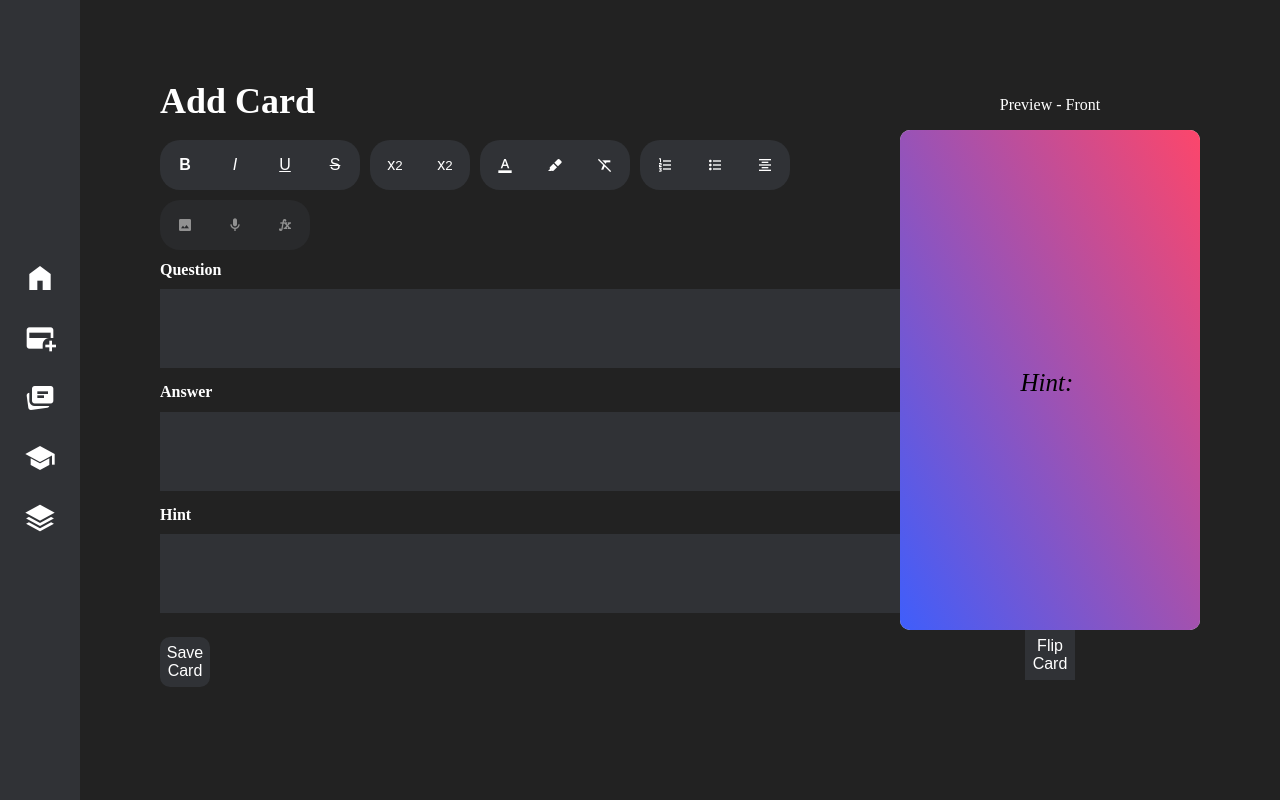
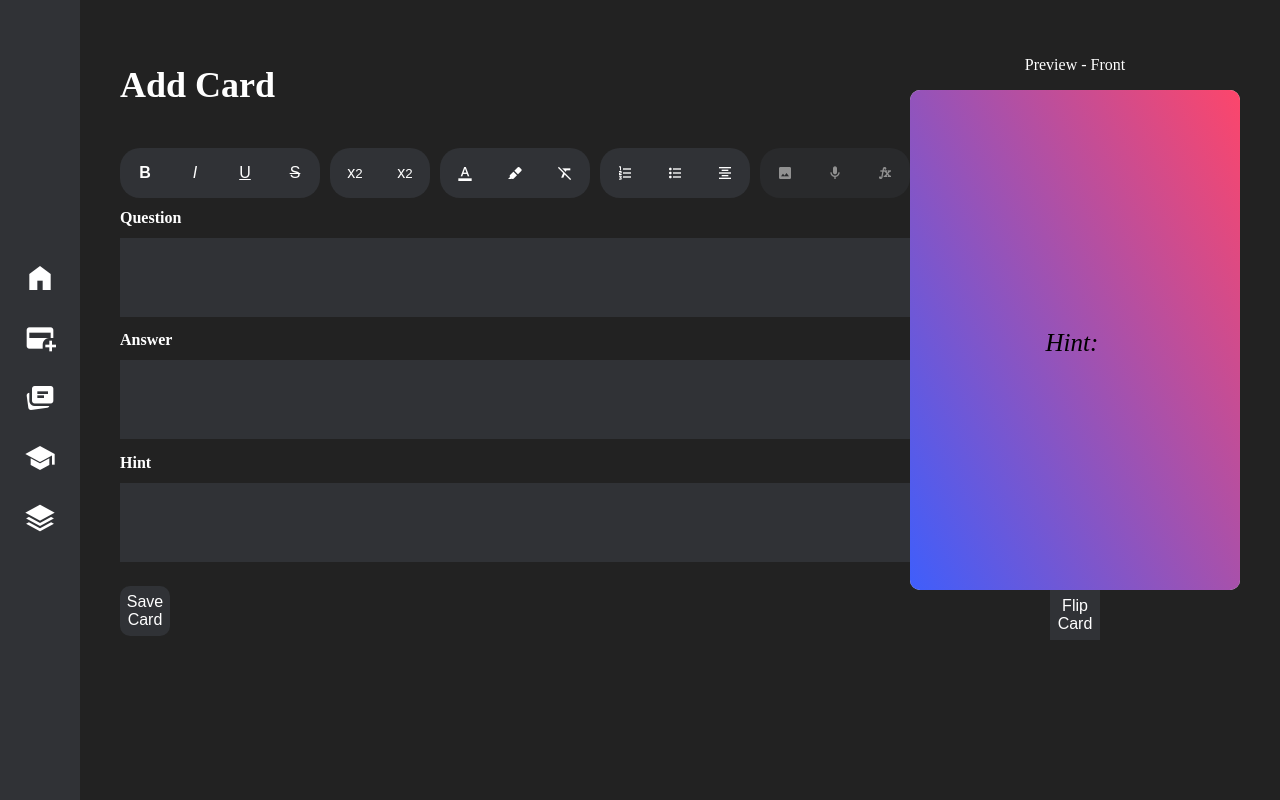
Before and after one commit to 18barbers2/gostudycards, a React (Vite) app in the folder frontend/: page /add-card in a window 1280 px wide. Built offline with nearby package versions, Linux system fonts and the light colour scheme.

Commit message:
style: added layout component as a parent to all main pages

```diff
--- /dev/null
+++ b/frontend/src/components/Layout/Layout.css
@@ -0,0 +1,21 @@
+.app-container {
+    display: flex;
+    min-height: 100vh;
+}
+
+.navbar {
+    position: fixed;
+    left: 0;
+    top: 0;
+    height: 100vh;
+    width: 80px;
+    background-color: #303236;
+    z-index: 100;
+}
+
+.main-content {
+    margin-left: 80px;
+    padding: 40px;
+    flex: 1;
+    overflow-y: auto;
+}
--- /dev/null
+++ b/frontend/src/components/Layout/Layout.tsx
@@ -0,0 +1,17 @@
+import NavBar from "../NavBar";
+import './Layout.css';
+
+interface LayoutProps {
+    children: React.ReactNode;
+}
+
+export function Layout({ children }: LayoutProps) {
+    return (
+        <div className="app-container">
+            <NavBar/>
+            <main className="main-content">
+                {children}
+            </main>
+        </div>
+    );
+}
--- a/frontend/src/css/AddCard.css
+++ b/frontend/src/css/AddCard.css
@@ -33,11 +33,8 @@
 .add-card-page {
     background-color: var(--bg-primary);
     color: white;
-    margin-left: 80px;
-    padding: 80px;
     display: flex;
     flex-direction: row;
-    /* gap: 10px; */
 }
 
 .field-input {
--- a/frontend/src/css/CardBuilder.css
+++ b/frontend/src/css/CardBuilder.css
@@ -1,8 +1,6 @@
 .card-builder-page {
     background-color: #222222;
     color: white;
-    margin-left: 80px;
-    padding: 80px;
 }
 
 .card-input {
@@ -18,10 +16,6 @@ body {
     background-color: #222222;
 }
 
-.page-title {
-    margin: 0;
-}
-
 .card-builder {
     display: flex;
     gap: 1%;
--- a/frontend/src/css/Decks.css
+++ b/frontend/src/css/Decks.css
@@ -1,8 +1,6 @@
 .decks-page {
     background-color: #222222;
     color: white;
-    margin-left: 80px;
-    padding: 80px;
 }
 .decks {
     display: flex;
--- a/frontend/src/css/Home.css
+++ b/frontend/src/css/Home.css
@@ -1,8 +1,6 @@
 .home-page {
     background-color: #222222;
     color: white;
-    margin-left: 80px;
-    padding: 80px;
 }
 
 .home-page-container {
--- a/frontend/src/css/NavBar.css
+++ b/frontend/src/css/NavBar.css
@@ -1,12 +1,3 @@
-.navbar {
-    position: fixed;
-    left: 0;
-    top: 0;
-    height: 100%;
-    width: 80px;
-    background-color: #303236;
-    z-index: 100;
-}
 ul {
     list-style-type: none;
     margin: 0;
--- a/frontend/src/pages/AddCard.tsx
+++ b/frontend/src/pages/AddCard.tsx
@@ -4,6 +4,7 @@ import '../css/AddCard.css';
 import FieldInput from '../components/FieldInput';
 import type { FieldInputHandle } from '../components/FieldInput';
 import CardPreview from '../components/CardPreview';
+import { Layout } from '../components/Layout/Layout';
 
 
 export default function AddCard() {
@@ -65,6 +66,9 @@ export default function AddCard() {
     const backTemplate = `<div style="padding: 20px; text-align: center;"><h3 style="color: #000000ff; margin-bottom: 15px;">Answer:</h3><p style="color: #000000ff; font-size: 1.2em;">{{Answer}}</p></div>`;
 
     return (
+
+        <Layout>
+
             <div className='add-card-page'>
                 <div className='input-section'>
                     <h1 className='page-title'>Add Card</h1>
@@ -133,5 +137,6 @@ export default function AddCard() {
                         onFlip={handleFlip}></CardPreview>
                 </div>
             </div>
+        </Layout>
     );
 }
--- a/frontend/src/pages/CardBuilder.tsx
+++ b/frontend/src/pages/CardBuilder.tsx
@@ -1,6 +1,7 @@
 import { useState } from 'react';
 import '../css/CardBuilder.css';
 import Card from '../components/Card';
+import { Layout } from '../components/Layout/Layout';
 
 function createDoc ( userHtml: string ) {
 
@@ -49,7 +50,7 @@ function Preview({html, side, onFlip} : { html: string; srcDoc : string ; side:
             <p style={{marginBottom: '10px'}}>Preview - {side === 'front' ?  'Front' : 'Back'}</p>
             <Card
                 template={html}
-                data={{ Question: "What is 2+2", Answer: "it equals 4 you dummy", Hint: "count how many wheels on a car", Description: "Description goes here, it's simple just add two together two times. "}}>
+                data={{ Question: "What is 2+2", Answer: "it equals 4 you dummy", Hint: "count how many wheels on a car", Description: "Description goes here, it's simple just add two together two times. " }} id={''} deckId={''}>
             </Card>
             <button onClick={onFlip} style={{marginTop: '10px'}}>Flip Card</button>
         </div>
@@ -102,6 +103,8 @@ export default function CardBuilder() {
 
     // Card Builder Page
     return (
+
+        <Layout>
             <div className='card-builder-page'>
                 <h1 className='page-title'>Card Builder</h1>
                 <div className='editor-controls'>
@@ -127,5 +130,6 @@ export default function CardBuilder() {
                 </div>
 
             </div>
+        </Layout>
     );
 }
--- a/frontend/src/pages/Decks.tsx
+++ b/frontend/src/pages/Decks.tsx
@@ -2,7 +2,7 @@ import '../css/Decks.css';
 import DeckTile from '../components/DeckTile.tsx';
 import { useState } from 'react';
 import type { DeckProps } from '../components/Deck.tsx';
-
+import { Layout } from '../components/Layout/Layout.tsx';
 
 
 export function Decks() {
@@ -83,8 +83,10 @@ export function Decks() {
 
 
     return (
+
+        <Layout>
             <div className='decks-page'>
-            <h2>Decks</h2>
+                <h1>Decks</h1>
                 <p>This is the Decks page. Here you will be able to view and manage your decks of cards.</p>
                 <div className='decks'>
                     {decks.map((deck) => (
@@ -96,6 +98,7 @@ export function Decks() {
                     ))}
                 </div>
             </div>
+        </Layout>
     );
 }
 
--- a/frontend/src/pages/Home.tsx
+++ b/frontend/src/pages/Home.tsx
@@ -1,8 +1,12 @@
 import '../css/Home.css';
 import { DashboardCard, GreetingCardContent, StudyProgressCardContent, WeeklyActivityCardContent, PieChartCardContent, QuickActionsContent} from '../components/DashboardCard';
+import { Layout } from '../components/Layout/Layout';
+
 
 export function Home() {
     return (
+
+        <Layout>
             <div className='home-page'>
                 <h1>Welcome to GoStudyCards!</h1>
                 <p>This is the home page. Use the navigation bar to explore the app.</p>
@@ -25,6 +29,7 @@ export function Home() {
                 </div>
 
             </div>
+        </Layout>
     );
 }
 
```
Lines whose indentation alone changed are shown as unchanged.
